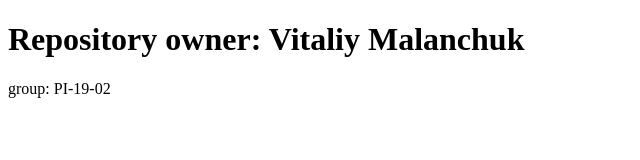
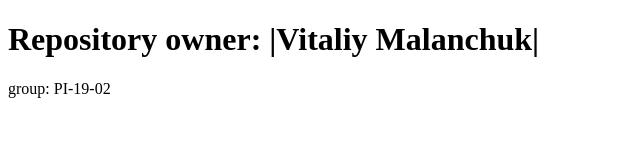
Before and after one commit to yuriiv1902/pr_protect_Ivankiv, a plain HTML site: page index.html in a window 1280 px wide. Shown: the whole page, without its empty margins (0-640 px from the left). Drawn offline with Linux system fonts and the light colour scheme.

Commit message:
Update index.html

```diff
--- a/index.html
+++ b/index.html
@@ -7,7 +7,7 @@
 	<title>Yurii Ivankiv</title>
 </head>
 <body>
-	<h1>Repository owner: Vitaliy Malanchuk</h1>
+	<h1>Repository owner: |Vitaliy Malanchuk|</h1>
 	<p>group: PI-19-02</p>
 </body>
 </html>
```
